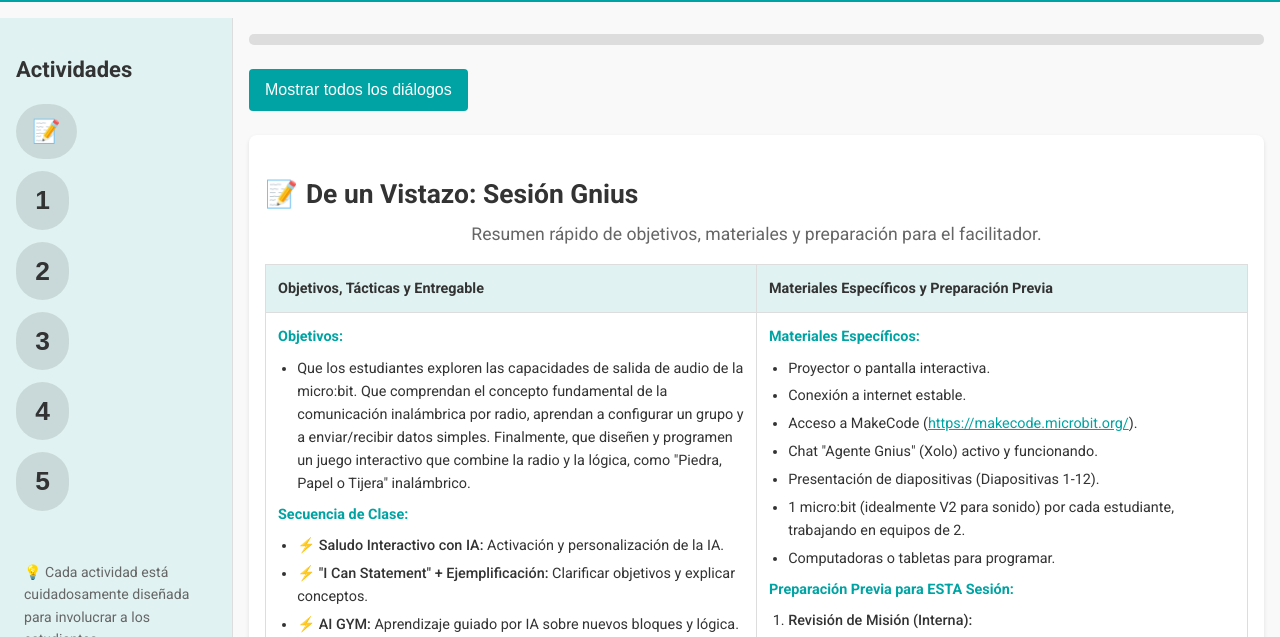
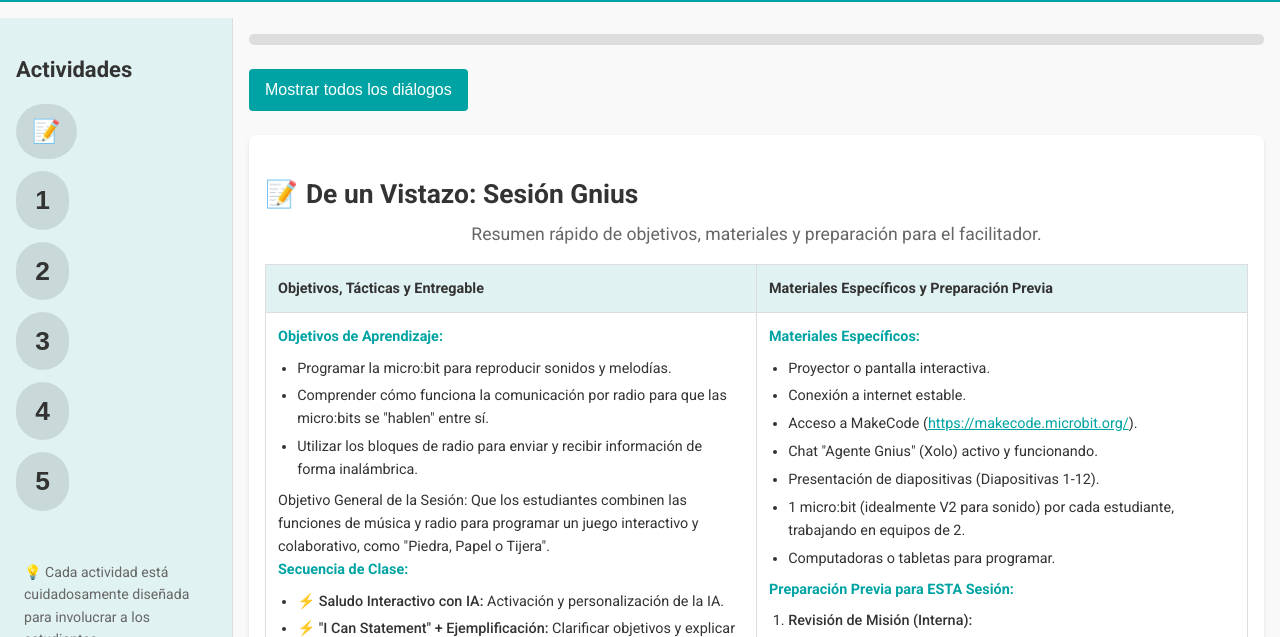
Before and after one commit to Gnius-Club/AIF_P5_MT02AE, a plain HTML site: page index.html in a window 1280 px wide. Shown: the part 89-726 px from the top of the page. Drawn offline with Linux system fonts and the light colour scheme.

Commit message:
Update index.html

```diff
--- a/index.html
+++ b/index.html
@@ -69,10 +69,13 @@
                         <tbody>
                             <tr>
                                 <td>
-                                    <strong>Objetivos:</strong>
+                                    <strong>Objetivos de Aprendizaje:</strong>
                                     <ul>
-                                        <li>Que los estudiantes exploren las capacidades de salida de audio de la micro:bit. Que comprendan el concepto fundamental de la comunicación inalámbrica por radio, aprendan a configurar un grupo y a enviar/recibir datos simples. Finalmente, que diseñen y programen un juego interactivo que combine la radio y la lógica, como "Piedra, Papel o Tijera" inalámbrico.</li>
+                                        <li>Programar la micro:bit para reproducir sonidos y melodías.</li>
+                                        <li>Comprender cómo funciona la comunicación por radio para que las micro:bits se "hablen" entre sí.</li>
+                                        <li>Utilizar los bloques de radio para enviar y recibir información de forma inalámbrica.</li>
                                     </ul>
+                                    Objetivo General de la Sesión: Que los estudiantes combinen las funciones de música y radio para programar un juego interactivo y colaborativo, como "Piedra, Papel o Tijera".
                                     <strong>Secuencia de Clase:</strong>
                                     <ul>
                                         <li><strong class="tactic-highlight">⚡ Saludo Interactivo con IA:</strong> Activación y personalización de la IA.</li>
@@ -196,7 +199,7 @@
                         <div class="collapsible">
                             <button type="button" class="collapsible-button">Diálogo Sugerido</button>
                             <div class="collapsible-content">
-                                <p class="dialogue assistant">¡Entremos al <strong>A.I. GYM</strong> para aprender la magia de la radio! Para que Xolo les revele los secretos de la comunicación inalámbrica, escriban en el chat este comando: <strong>"Mi perfil es [escribe tu perfil] y quiero que me enseñes sobre la magia de la radio y la lógica para crear un juego de Piedra, Papel o Tijera."</strong></p>
+                                <p class="dialogue assistant">¡Entremos al <strong>A.I. GYM</strong> para aprender la magia de la radio! Para que Xolo les revele los secretos de la comunicación inalámbrica, escriban en el chat este comando: "Mi perfil es [escribe aquí tu perfil] y quiero que me enseñes a usar el sonido y la comunicación por radio para crear un juego en la micro:bit.'"</p>
                             </div>
                         </div>
                     </div>
@@ -236,7 +239,7 @@ AL INICIAR:
     radio establecer grupo [1] // ¡Cada equipo elige su número!
 
 AL AGITAR:
-    establecer "mi_jugada" a ( escoger al azar de 1 a 3 )
+    establecer "mi_jugada" a ( escoger al azar de 1 a 3 ) // 1=Piedra, 2=Papel, 3=Tijera
 
     SI ("mi_jugada" == 1):
         mostrar icono [Cuadrado Pequeño] // Piedra
```
